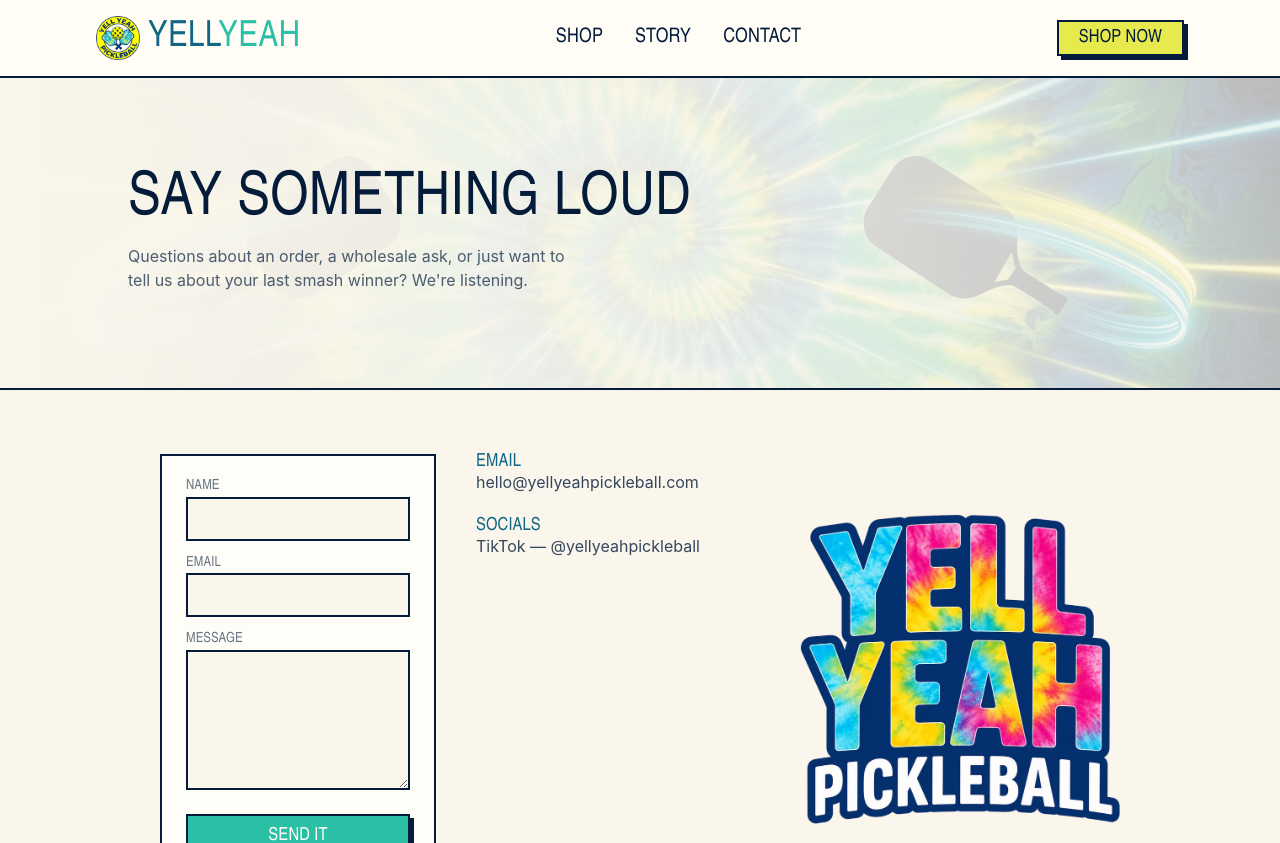
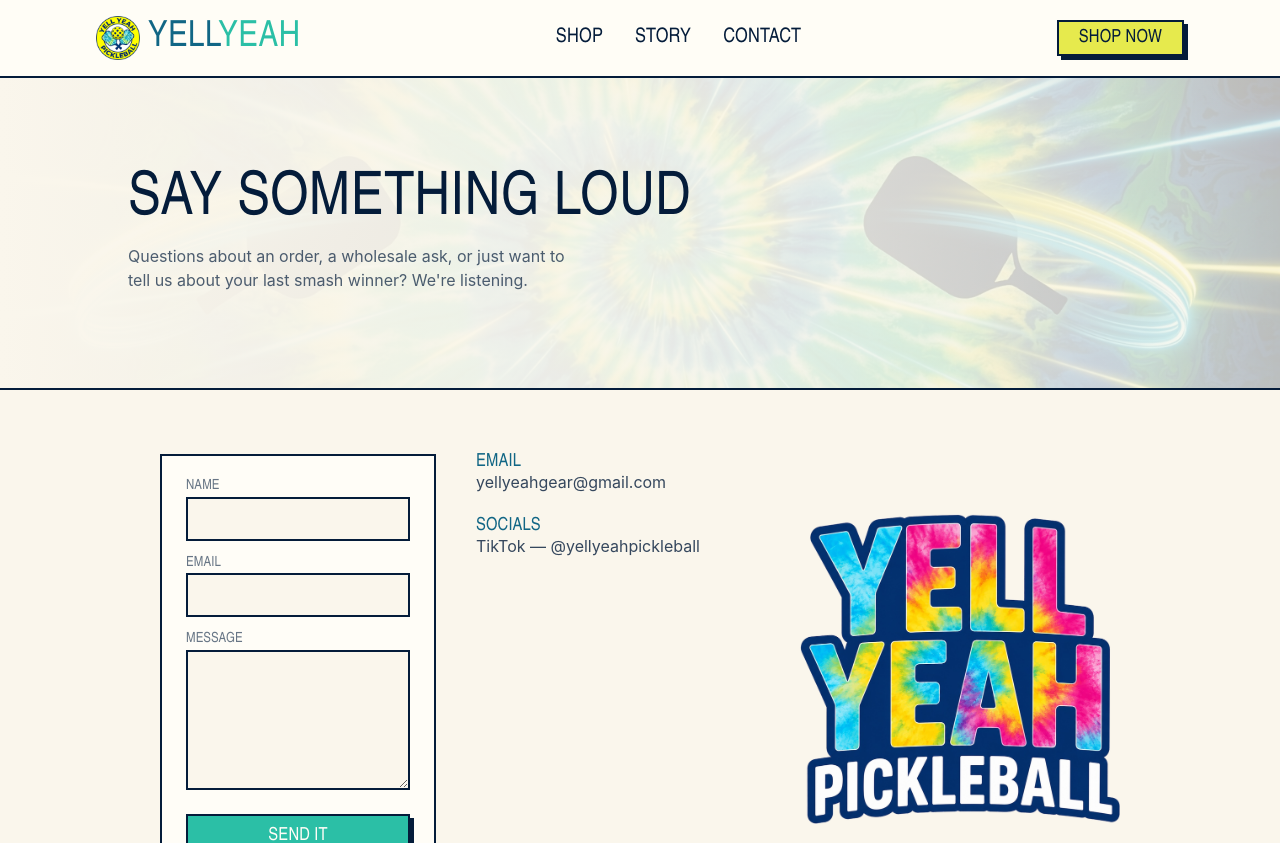
Before and after one commit to dcassese1-ship-it/yell-yeah-website, a Next.js app: page /contact in a window 1280 px wide. Shown: the top 843 px of the page. Built offline with nearby package versions, Linux system fonts and the light colour scheme.

Commit message:
Update contact email to yellyeahgear@gmail.com
Co-Authored-By: Claude Sonnet 5 <noreply@anthropic.com>

```diff
--- a/src/app/contact/page.tsx
+++ b/src/app/contact/page.tsx
@@ -23,7 +23,7 @@ export default function ContactPage() {
         <div className="grid gap-12 lg:grid-cols-[1fr_auto] lg:items-center">
           <div className="order-2 grid gap-10 sm:grid-cols-2 lg:order-1">
             <form
-              action="mailto:hello@yellyeahpickleball.com"
+              action="mailto:yellyeahgear@gmail.com"
               method="GET"
               encType="text/plain"
               className="card-hard flex flex-col gap-4 bg-cream p-6"
@@ -62,8 +62,8 @@ export default function ContactPage() {
             <div className="flex flex-col gap-6">
               <div>
                 <p className="font-display shout text-lg text-ocean">Email</p>
-                <a href="mailto:hello@yellyeahpickleball.com" className="text-ink/80 hover:text-teal">
-                  hello@yellyeahpickleball.com
+                <a href="mailto:yellyeahgear@gmail.com" className="text-ink/80 hover:text-teal">
+                  yellyeahgear@gmail.com
                 </a>
               </div>
               <div>
--- a/src/app/privacy/page.tsx
+++ b/src/app/privacy/page.tsx
@@ -39,8 +39,8 @@ export default function PrivacyPage() {
           <h2 className="font-display shout text-2xl text-ocean">Contact Us</h2>
           <p className="mt-2 leading-relaxed">
             [Placeholder] Questions about this policy can be sent to{" "}
-            <a href="mailto:hello@yellyeahpickleball.com" className="text-teal hover:underline">
-              hello@yellyeahpickleball.com
+            <a href="mailto:yellyeahgear@gmail.com" className="text-teal hover:underline">
+              yellyeahgear@gmail.com
             </a>
             .
           </p>
```
